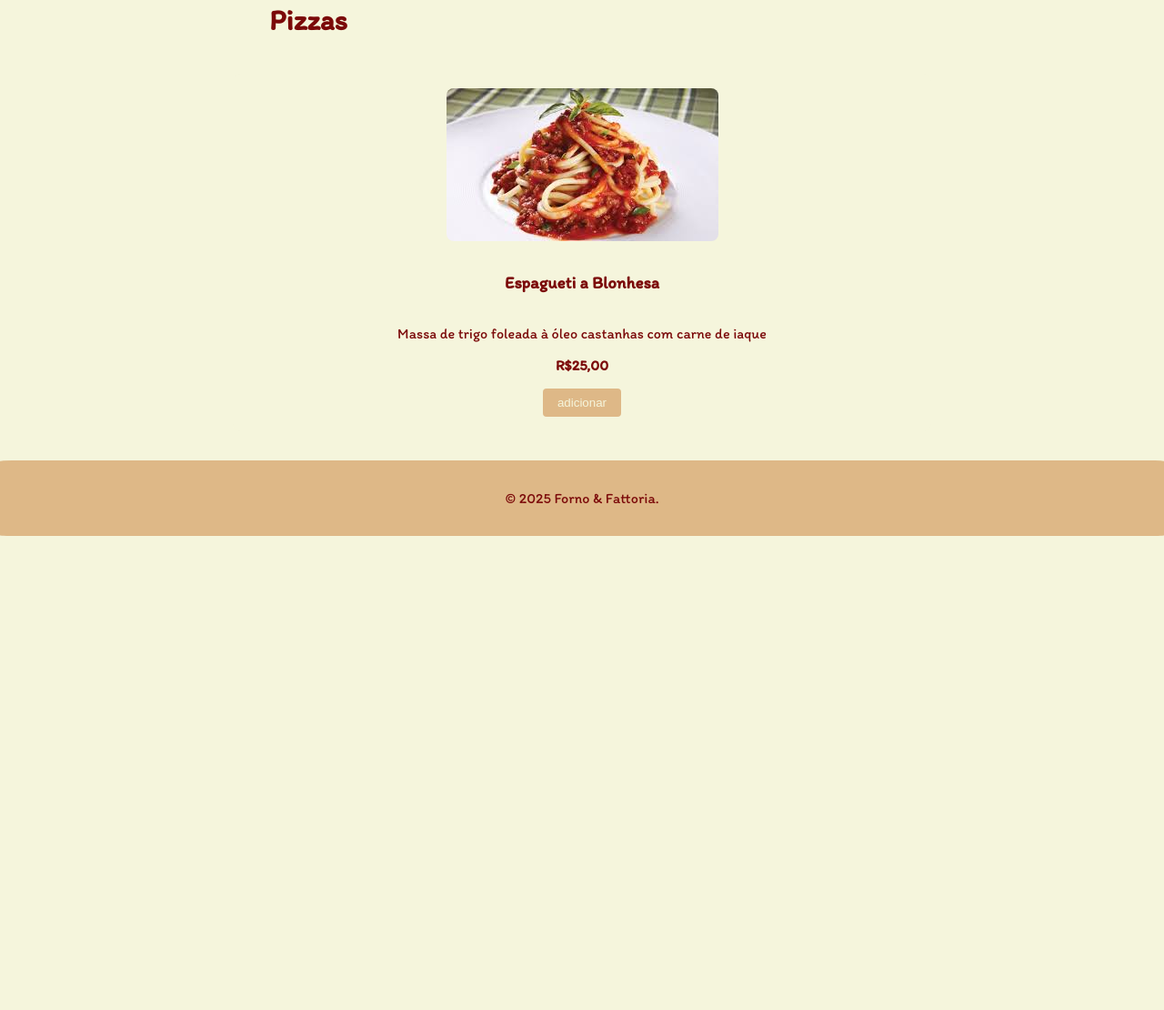
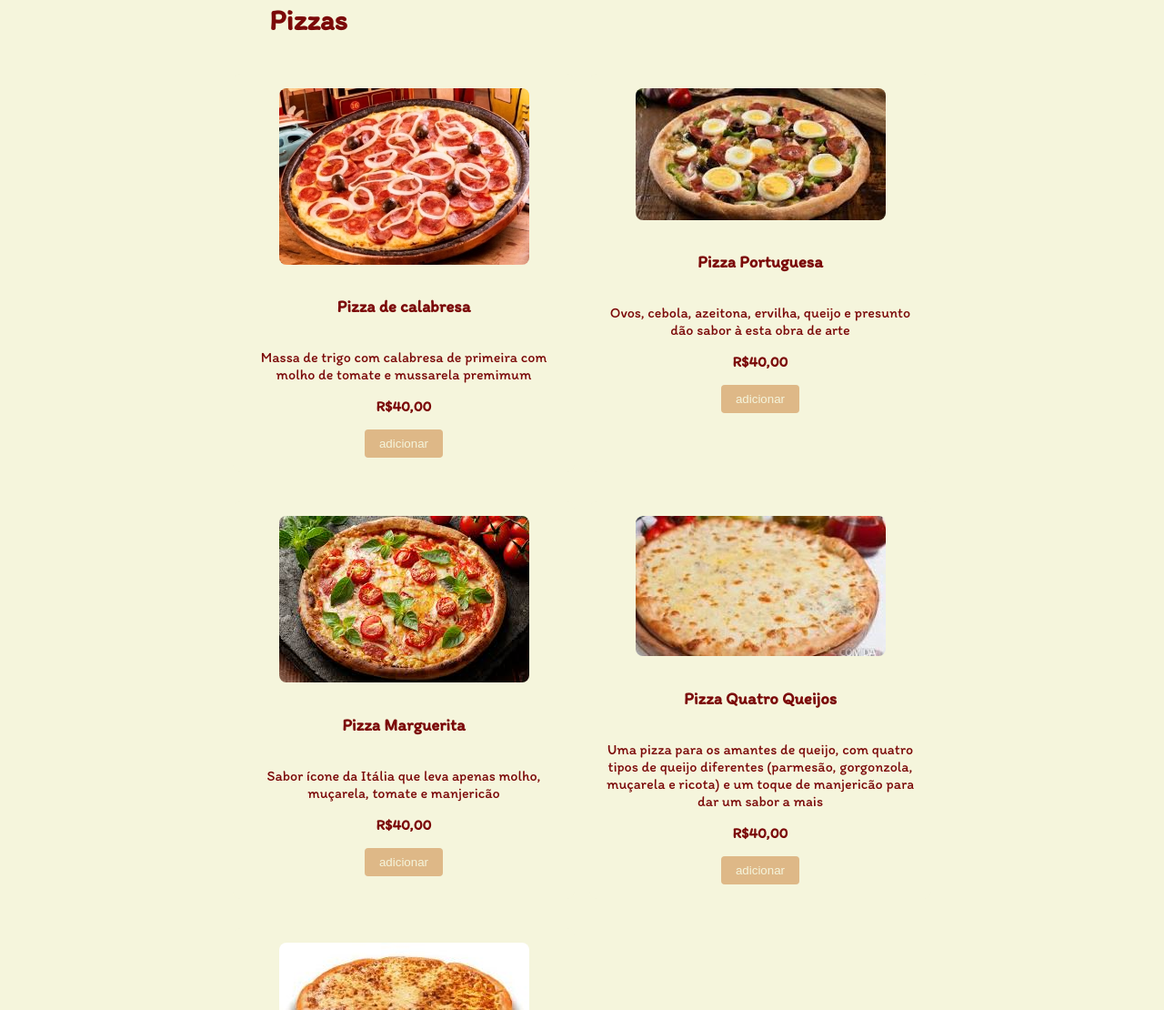
Before and after one commit to Matheuspenas/case-cardapio, a plain HTML site: page index.html in a window 1280 px wide. Shown: the part 1690-2800 px from the top of the page at 91% size. Before the commit the page ends 2279 px from the top, so only its background shows below. Drawn offline with Linux system fonts and the light colour scheme.

Commit message:
adição da seção de pizzas

```diff
--- a/index.html
+++ b/index.html
@@ -18,6 +18,7 @@
         <p>As melhores pizzas e massas do Brasil</p>
         <nav>
           <a href="Massas">Massas</a>
+          <a href="Pizzas">Pizzas</a>
           <a href="Bebidas">Bebidas</a>
           <a href="Pedidos">Pedidos</a>
           <a href="Contatos">Contatos</a>
@@ -87,7 +88,6 @@
         </div>
       </section>
 
-      <section id="pizzas" class="catergoria">
       <h2
         style="
           display: flex;
@@ -100,16 +100,65 @@
       >
         Pizzas
       </h2>
+      <section id="pizzas" class="categoria">
         <div class="produto">
-          <img src="./img/espquetebolon.jpg" alt="Espagueti a Blonhesa" />
-          <h3>Espagueti a Blonhesa</h3>
-          <p>Massa de trigo foleada à óleo castanhas com carne de iaque</p>
-          <span class="preco">R$25,00</span>
+          <img src="./img/calabresa.jpg" alt="Pizza de calabresa" />
+          <h3>Pizza de calabresa</h3>
+          <p>
+            Massa de trigo com calabresa de primeira com molho de tomate e
+            mussarela premimum
+          </p>
+          <span class="preco">R$40,00</span>
+          <button class="adicionar">adicionar</button>
+        </div>
+
+        <div class="produto">
+          <img src="./img/portuguesa.jpg" alt="Pizza Portuguesa" />
+          <h3>Pizza Portuguesa</h3>
+          <p>
+            Ovos, cebola, azeitona, ervilha, queijo e presunto dão sabor à esta
+            obra de arte
+          </p>
+          <span class="preco">R$40,00</span>
+          <button class="adicionar">adicionar</button>
+        </div>
+
+        <div class="produto">
+          <img src="./img/marguerita.jpg" alt="Pizza Marguerita" />
+          <h3>Pizza Marguerita</h3>
+          <p>
+            Sabor ícone da Itália que leva apenas molho, muçarela, tomate e
+            manjericão
+          </p>
+          <span class="preco">R$40,00</span>
+          <button class="adicionar">adicionar</button>
+        </div>
+
+        <div class="produto">
+          <img src="./img/QuatroQueijos.jpg" alt="Pizza Quatro Queijos" />
+          <h3>Pizza Quatro Queijos</h3>
+          <p>
+            Uma pizza para os amantes de queijo, com quatro tipos de queijo
+            diferentes (parmesão, gorgonzola, muçarela e ricota) e um toque de
+            manjericão para dar um sabor a mais
+          </p>
+          <span class="preco">R$40,00</span>
+          <button class="adicionar">adicionar</button>
+        </div>
+
+        <div class="produto">
+          <img src="./img/Mucarela.jpg" alt="Pizza de Muçarela" />
+          <h3>Pizza de Muçarela</h3>
+          <p>
+            Uma pizza clássica com molho de tomate, muçarela fresca e
+            manjericão, perfeita para os amantes do sabor tradicional.
+          </p>
+          <span class="preco">R$35,00</span>
           <button class="adicionar">adicionar</button>
         </div>
       </section>
 
-      <section id="Pedidos"></section>
+      <section id="Bebidas"></section>
       <section id="Contatos"></section>
     </main>
 
```
Also changed, not shown: img/Mucarela.jpg (added), img/QuatroQueijos.jpg (added), img/calabresa.jpg (added), img/marguerita.jpg (added), img/portuguesa.jpg (added), 1 other file. Lines whose indentation alone changed are shown as unchanged.
